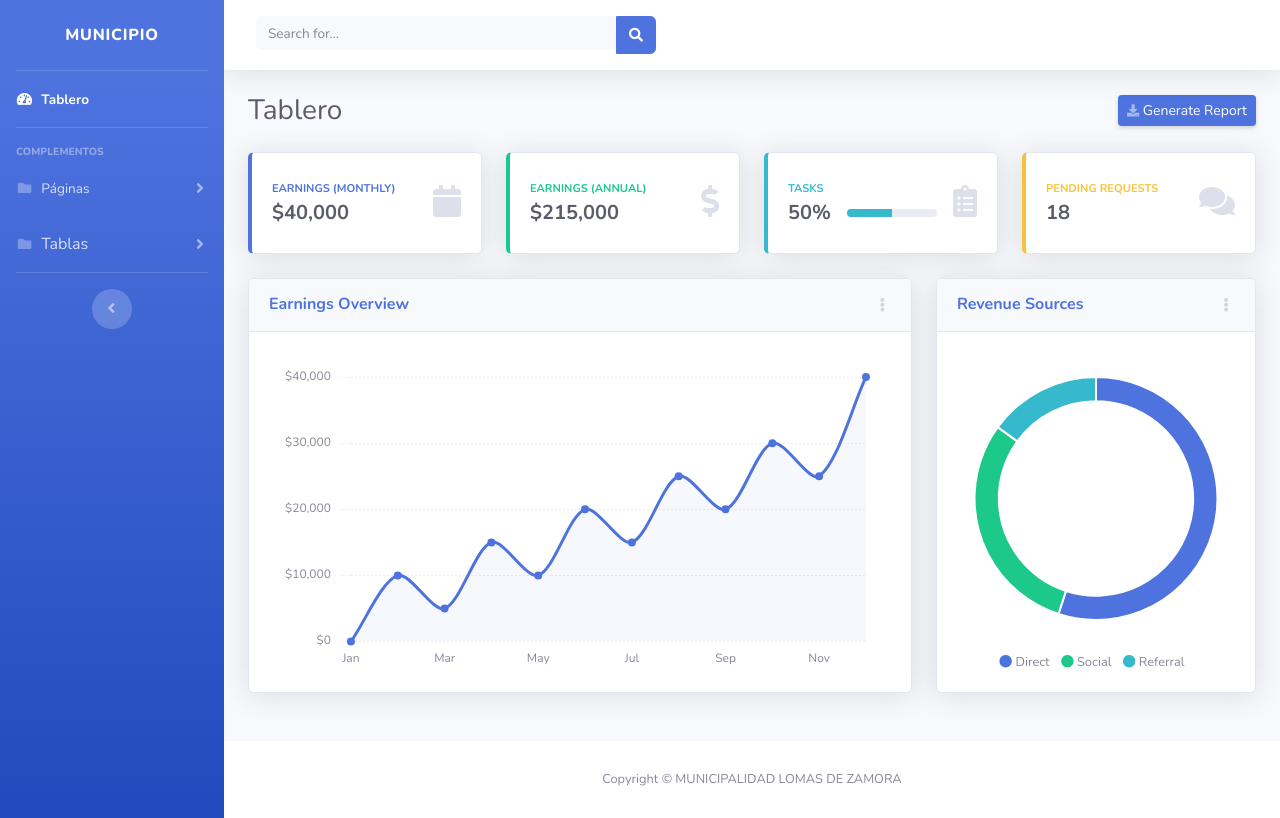
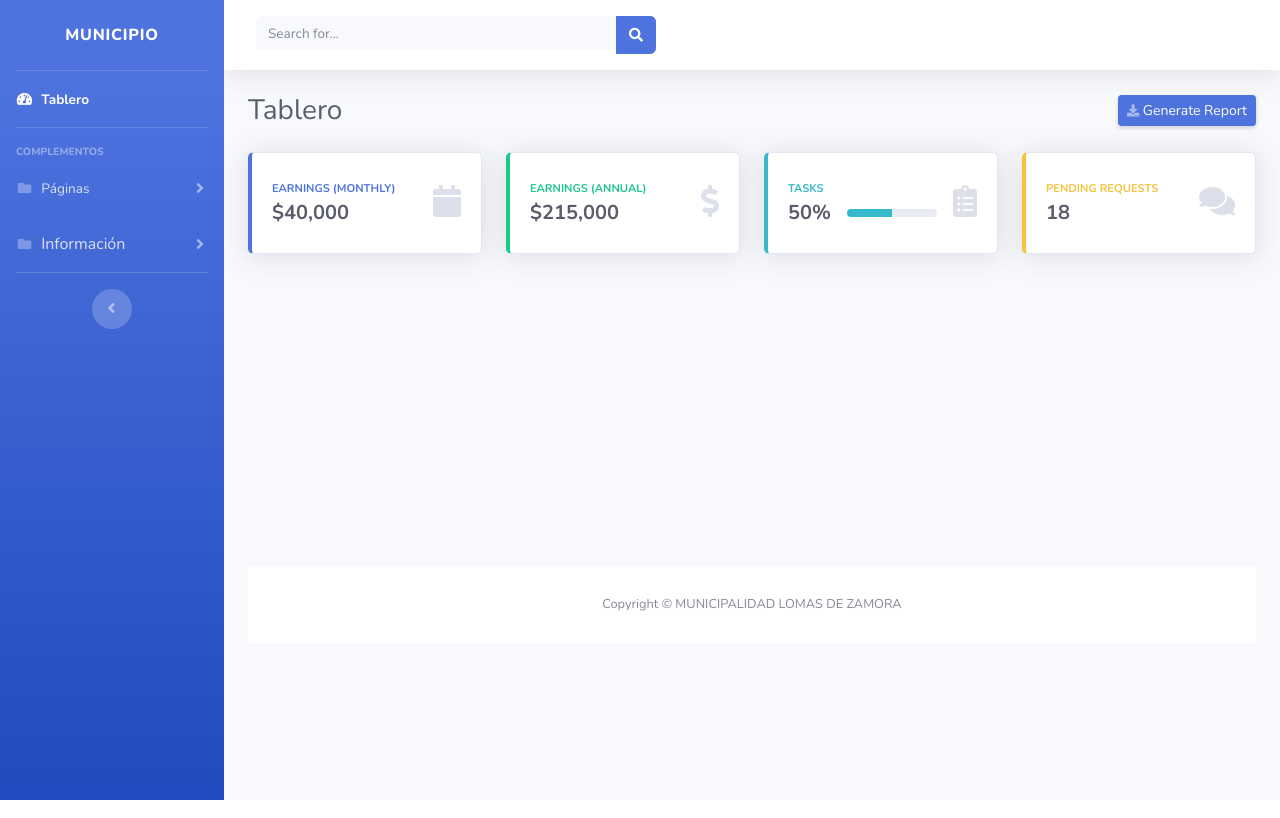
Before and after one commit to Matttglu/sismuni, a PHP site: page /administrador/index.php in a window 1280 px wide. Run offline with PHP 8.4, Linux system fonts and the light colour scheme; a user stored in the database is signed in.

Commit message:
cambien cosas salu2

```diff
--- a/administrador/index.php
+++ b/administrador/index.php
@@ -89,7 +89,7 @@
       <li class="nav-item">
         <a class="nav-link collapsed" href="#" data-toggle="collapse" data-target="#collapsePages" aria-expanded="true" aria-controls="collapsePages">
           <i class="fas fa-fw fa-folder"></i>
-          <span></span>Tablas
+          <span></span>Información
         </a>
         <div id="collapsePages" class="collapse" aria-labelledby="headingPages" data-parent="#accordionSidebar">
           <div class="bg-white py-2 collapse-inner rounded">
@@ -221,7 +221,7 @@
           <!-- Content Row -->
           <div class="row">
 
-            <!-- Earnings (Monthly) Card Example -->
+            <!-- CARTELITO AZUL -->
             <div class="col-xl-3 col-md-6 mb-4">
               <div class="card border-left-primary shadow h-100 py-2">
                 <div class="card-body">
@@ -238,7 +238,7 @@
               </div>
             </div>
 
-            <!-- Earnings (Monthly) Card Example -->
+            <!-- CARTELITO VERDE -->
             <div class="col-xl-3 col-md-6 mb-4">
               <div class="card border-left-success shadow h-100 py-2">
                 <div class="card-body">
@@ -255,7 +255,7 @@
               </div>
             </div>
 
-            <!-- Earnings (Monthly) Card Example -->
+            <!-- CARTELITO CELESTE -->
             <div class="col-xl-3 col-md-6 mb-4">
               <div class="card border-left-info shadow h-100 py-2">
                 <div class="card-body">
@@ -281,7 +281,7 @@
               </div>
             </div>
 
-            <!-- Pending Requests Card Example -->
+            <!-- CARTELITO NARANJA -->
             <div class="col-xl-3 col-md-6 mb-4">
               <div class="card border-left-warning shadow h-100 py-2">
                 <div class="card-body">
@@ -298,114 +298,18 @@
               </div>
             </div>
           </div>
-
-          <!-- Content Row -->
-
-          <div class="row">
-
-            <!-- Area Chart -->
-            <div class="col-xl-8 col-lg-7">
-              <div class="card shadow mb-4">
-                <!-- Card Header - Dropdown -->
-                <div class="card-header py-3 d-flex flex-row align-items-center justify-content-between">
-                  <h6 class="m-0 font-weight-bold text-primary">Earnings Overview</h6>
-                  <div class="dropdown no-arrow">
-                    <a class="dropdown-toggle" href="#" role="button" id="dropdownMenuLink" data-toggle="dropdown" aria-haspopup="true" aria-expanded="false">
-                      <i class="fas fa-ellipsis-v fa-sm fa-fw text-gray-400"></i>
-                    </a>
-                    <div class="dropdown-menu dropdown-menu-right shadow animated--fade-in" aria-labelledby="dropdownMenuLink">
-                      <div class="dropdown-header">Dropdown Header:</div>
-                      <a class="dropdown-item" href="#">Action</a>
-                      <a class="dropdown-item" href="#">Another action</a>
-                      <div class="dropdown-divider"></div>
-                      <a class="dropdown-item" href="#">Something else here</a>
-                    </div>
-                  </div>
-                </div>
-                <!-- Card Body -->
-                <!-- Card Body -->
-                <!-- Card Body -->
-                <!-- Card Body -->
-                <!-- Card Body -->
-                <!-- Card Body -->
-                <!-- Card Body -->
-                <!-- Card Body -->
-                <!-- Card Body -->
-                <div class="card-body">
-                  <div class="chart-area">
-                    <canvas id="myAreaChart"></canvas>
-                  </div>
-                </div>
-              </div>
-            </div>
-
-            <!-- Pie Chart -->
-            <div class="col-xl-4 col-lg-5">
-              <div class="card shadow mb-4">
-                <!-- Card Header - Dropdown -->
-                <div class="card-header py-3 d-flex flex-row align-items-center justify-content-between">
-                  <h6 class="m-0 font-weight-bold text-primary">Revenue Sources</h6>
-                  <div class="dropdown no-arrow">
-                    <a class="dropdown-toggle" href="#" role="button" id="dropdownMenuLink" data-toggle="dropdown" aria-haspopup="true" aria-expanded="false">
-                      <i class="fas fa-ellipsis-v fa-sm fa-fw text-gray-400"></i>
-                    </a>
-                    <div class="dropdown-menu dropdown-menu-right shadow animated--fade-in" aria-labelledby="dropdownMenuLink">
-                      <div class="dropdown-header">Dropdown Header:</div>
-                      <a class="dropdown-item" href="#">Action</a>
-                      <a class="dropdown-item" href="#">Another action</a>
-                      <div class="dropdown-divider"></div>
-                      <a class="dropdown-item" href="#">Something else here</a>
-                    </div>
-                  </div>
-                </div>
-                <!-- Card Body -->
-                <!-- Card Body -->
-                <!-- Card Body -->
-                <!-- Card Body -->
-                <!-- Card Body -->
-                <!-- Card Body -->
-                <!-- Card Body -->
-                <!-- Card Body -->
-                <!-- Card Body -->
-                <div class="card-body">
-                  <div class="chart-pie pt-4 pb-2">
-                    <canvas id="myPieChart"></canvas>
-                  </div>
-                  <div class="mt-4 text-center small">
-                    <span class="mr-2">
-                      <i class="fas fa-circle text-primary"></i> Direct
-                    </span>
-                    <span class="mr-2">
-                      <i class="fas fa-circle text-success"></i> Social
-                    </span>
-                    <span class="mr-2">
-                      <i class="fas fa-circle text-info"></i> Referral
-                    </span>
-                  </div>
-                </div>
-              </div>
-            </div>
-          </div>
-
-          <!-- Content Row -->
-          <div class="row">
-
-            <!-- Content Column -->
-            <div class="col-lg-6 mb-4">
-
-
-
-
-
-            </div>
-          </div>
-
-        </div>
-        <!-- /.container-fluid -->
-
-      </div>
-      <!-- End of Main Content -->
-
+          <br>
+          <br>
+          <br>
+          <br>
+          <br>
+          <br>
+          <br>
+          <br>
+          <br>
+          <br>
+          <br>
+          <br>
       <!-- Footer -->
       <footer class="sticky-footer bg-white">
         <div class="container my-auto">
```
Also changed, not shown: administrador/tabla-barrios.php (+16 -14 lines), administrador/tabla-delegaciones.php (+14 -11 lines), administrador/tabla-directivos.php (+1 -8 lines), administrador/tabla-iteracciones.php (+13 -10 lines), administrador/tabla-se.php (+16 -12 lines), administrador/tabla-tipousuarios.php (+13 -11 lines), administrador/tabla-usuarios.php (+13 -10 lines).
